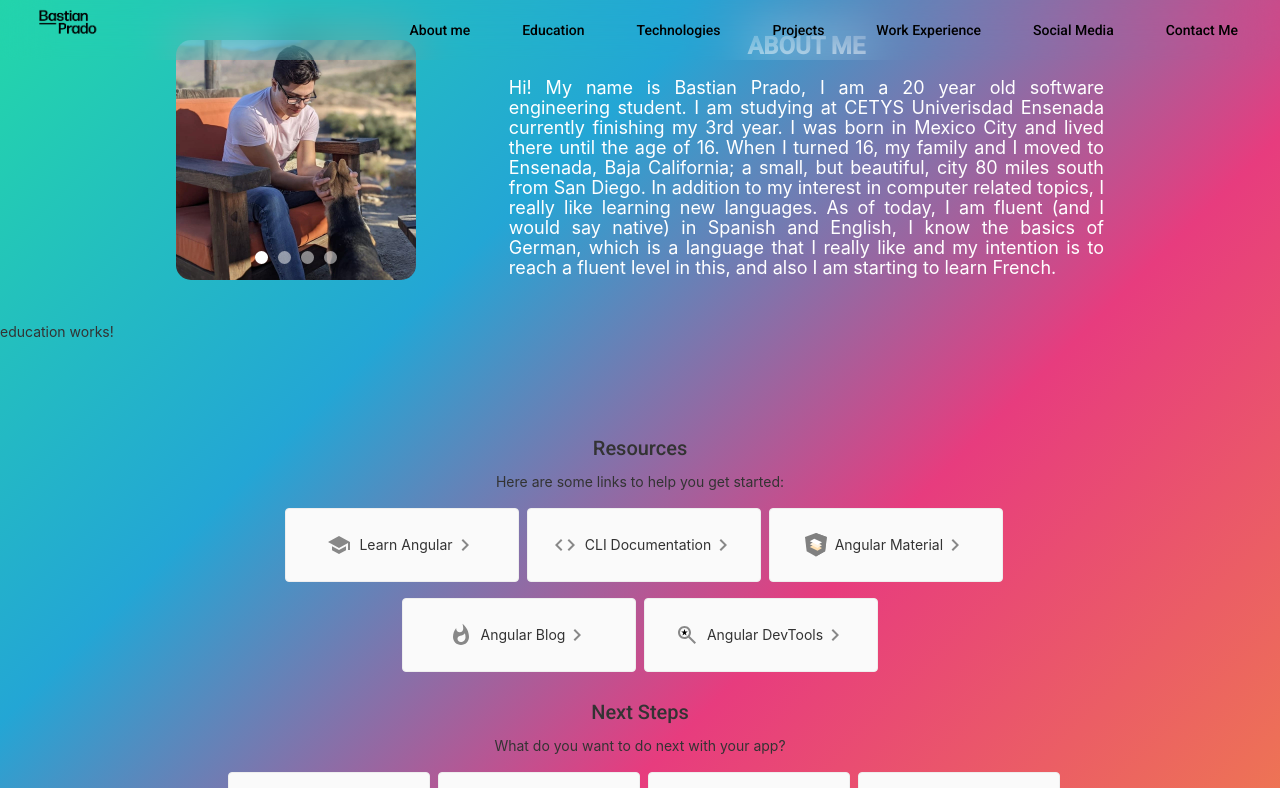
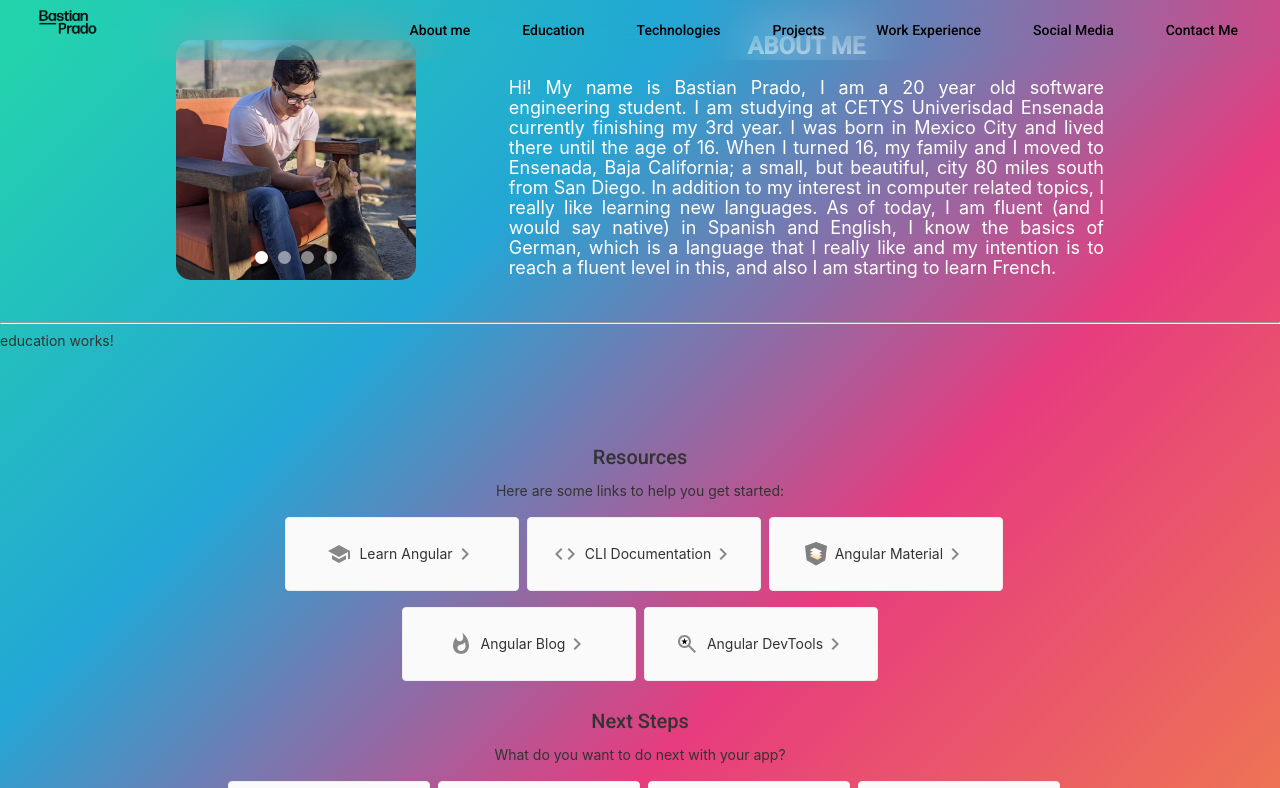
Before and after one commit to PotatoDoge/my-portfolio, an Angular app: page / in a window 1280 px wide. Shown: the top 788 px of the page. Built offline with nearby package versions, Linux system fonts and the light colour scheme; what mdb-angular-ui-kit would draw is missing.

Commit message:
- Fixed minor bugs

```diff
--- a/src/app/app.component.html
+++ b/src/app/app.component.html
@@ -1,11 +1,7 @@
 <app-header></app-header>
-<div class="about-me">
-  <app-about-me></app-about-me>
-</div>
-<div class="education">
-  <app-education></app-education>
-</div>
-
+<app-about-me></app-about-me>
+<hr>
+<app-education></app-education>
 
 <div class="content" role="main">
   <!-- Highlight Card -->
--- a/src/app/app.module.ts
+++ b/src/app/app.module.ts
@@ -21,7 +21,7 @@ import { EducationComponent } from './education/education.component';
     AppComponent,
     HeaderComponent,
     AboutMeComponent,
-    EducationComponent
+    EducationComponent,
   ],
   imports: [
     BrowserModule,
--- a/src/styles.css
+++ b/src/styles.css
@@ -7,7 +7,8 @@ body { height: 100%;
 	animation: gradient 15s ease infinite;
 	height: 100vh;
     background-attachment: fixed;}
-    @keyframes gradient {
+
+	@keyframes gradient {
         0% {
             background-position: 0% 50%;
         }
@@ -18,4 +19,5 @@ body { height: 100%;
             background-position: 0% 50%;
         }
     }
+
 body { margin: 0; font-family: Roboto, "Helvetica Neue", sans-serif; }
```
